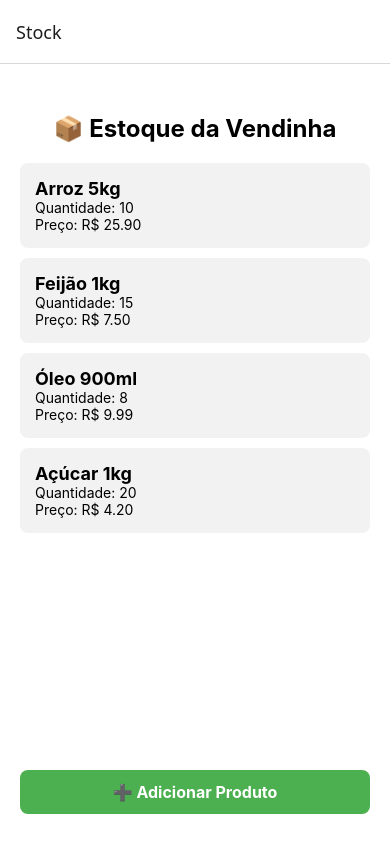
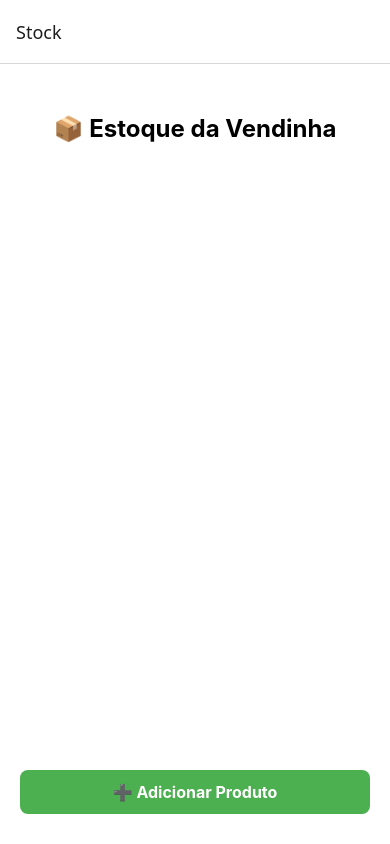
Before and after one commit to letdayy/vendinha-app, a React Native app: screen /Stock in a window 390 px wide. Built offline with nearby package versions, Linux system fonts and the light colour scheme.

Commit message:
feat: save products with asyncstorage

```diff
--- a/package.json
+++ b/package.json
@@ -20,7 +20,8 @@
     "react-native": "0.79.3",
     "react-native-safe-area-context": "^5.4.1",
     "react-native-screens": "^4.11.1",
-    "react-native-web": "^0.20.0"
+    "react-native-web": "^0.20.0",
+    "@react-native-async-storage/async-storage": "2.1.2"
   },
   "devDependencies": {
     "@babel/core": "^7.20.0"
--- a/src/screens/StockScreen.js
+++ b/src/screens/StockScreen.js
@@ -1,23 +1,57 @@
 import React, { useState, useEffect } from 'react';
 import { View, Text, FlatList, StyleSheet, TouchableOpacity } from 'react-native';
+import AsyncStorage from '@react-native-async-storage/async-storage';
 
 export default function StockScreen({ navigation, route }) {
-  const [products, setProducts] = useState([
-    { id: '1', name: 'Arroz 5kg', quantity: 10, price: 25.90 },
-    { id: '2', name: 'Feijão 1kg', quantity: 15, price: 7.50 },
-    { id: '3', name: 'Óleo 900ml', quantity: 8, price: 9.99 },
-    { id: '4', name: 'Açúcar 1kg', quantity: 20, price: 4.20 },
-  ]);
+  const [products, setProducts] = useState([]);
 
   useEffect(() => {
-    if (route.params?.newProduct) {
-      const newProduct = route.params.newProduct;
-      setProducts((prevProducts) => [
-        ...prevProducts,
-        { ...newProduct, id: (prevProducts.length + 1).toString() },
-      ]);
+    loadProducts();
+  }, []);
+
+  useEffect(() => {
+    const addNewProduct = async () => {
+      if (route.params?.newProduct) {
+        try {
+          const storedProducts = await AsyncStorage.getItem('products');
+          const existingProducts = storedProducts ? JSON.parse(storedProducts) : [];
+
+          const newProduct = {
+            ...route.params.newProduct,
+            id: Date.now().toString(),
+          };
+
+          const updatedProducts = [...existingProducts, newProduct];
+          setProducts(updatedProducts);
+          saveProducts(updatedProducts);
+        } catch (error) {
+          console.log('Erro ao adicionar produto:', error);
+        }
+      }
+    };
+
+    addNewProduct();
+  }, [route.params?.newProduct]);
+
+
+  const loadProducts = async () => {
+    try {
+      const storedProducts = await AsyncStorage.getItem('products');
+      if (storedProducts) {
+        setProducts(JSON.parse(storedProducts));
+      }
+    } catch (error) {
+      console.log('Erro ao carregar produtos:', error);
     }
-  }, [route.params?.newProduct]);
+  };
+
+  const saveProducts = async (productToSave) => {
+    try {
+      await AsyncStorage.setItem('products', JSON.stringify(productToSave));
+    } catch (error) {
+      console.log('Erro ao salvar produtos', error);
+    }
+  };
 
   const renderItem = ({ item }) => (
     <View style={styles.itemContainer}>
```
Also changed, not shown: 1 other file (tests, documents, lock files or other folders).
